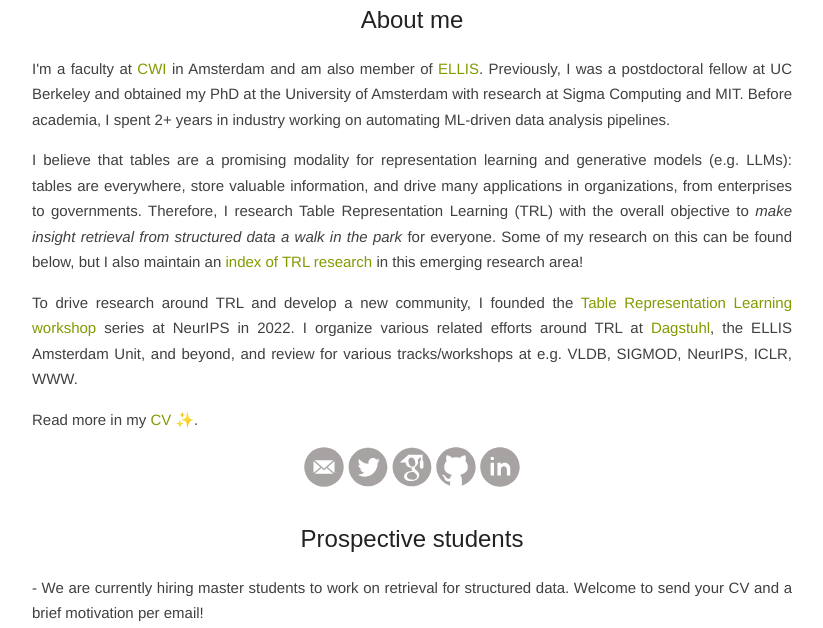
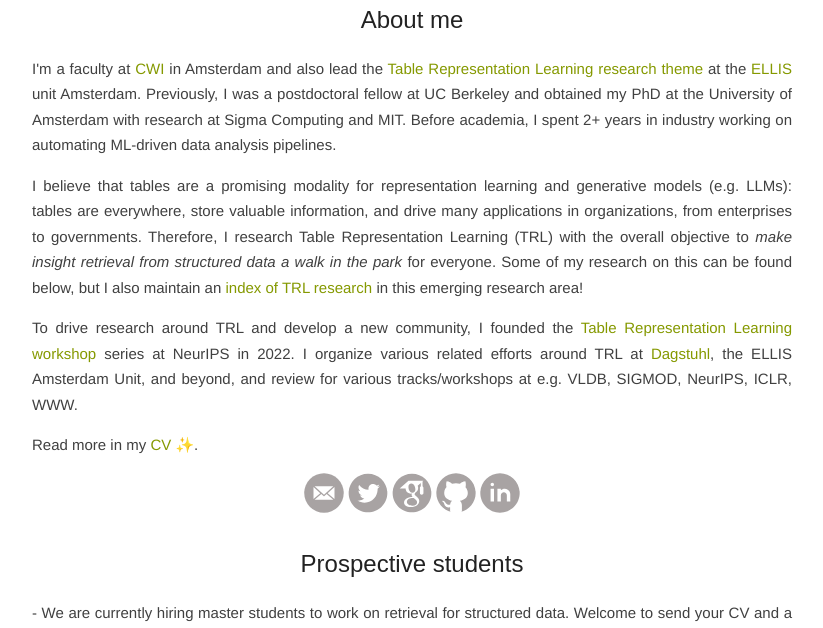
Before and after one commit to madelonhulsebos/madelonhulsebos.github.io, a Jekyll site: the page built from index.html, in a window 1280 px wide and 900 px high, cut to the strip 272-900 px from the top of the window. Shown: the whole strip, without its empty margins (228-1051 px from the left). Built offline with Jekyll 4.4.1, drawn with Linux system fonts in a browser that asks for light colours; the list of posts is cut into pages by our own code.

Commit message:
add trl research

```diff
--- a/index.html
+++ b/index.html
@@ -17,7 +17,7 @@
  <div style="text-align: justify;">
 
   <h2>About me</h2>
-  I'm a faculty at <a href="https://www.cwi.nl/en/" target="blank">CWI</a> in Amsterdam and am also member of <a href="https://ellis.eu/" target="blank">ELLIS</a>. Previously, I was a postdoctoral fellow at UC Berkeley and obtained my PhD at the University of Amsterdam with research at Sigma Computing and MIT. Before academia, I spent 2+ years in industry working on automating ML-driven data analysis pipelines.
+  I'm a faculty at <a href="https://www.cwi.nl/en/" target="blank">CWI</a> in Amsterdam and also lead the <a href="https://ivi.fnwi.uva.nl/ellis/research/table-representation-learning/">Table Representation Learning research theme</a> at the <a href="https://ellis.eu/" target="blank">ELLIS</a> unit Amsterdam. Previously, I was a postdoctoral fellow at UC Berkeley and obtained my PhD at the University of Amsterdam with research at Sigma Computing and MIT. Before academia, I spent 2+ years in industry working on automating ML-driven data analysis pipelines.
   <p>
   I believe that tables are a promising modality for representation learning and generative models (e.g. LLMs): tables are everywhere, store valuable information, and drive many applications in organizations, from enterprises to governments.
   Therefore, I research Table Representation Learning (TRL) with the overall objective to <i>make insight retrieval from structured data a walk in the park</i> for everyone. Some of my research on this can be found below, but I also maintain an <a href="{{ site.baseurl }}/trl" target="blank">index of TRL research</a> in this emerging research area!
```
